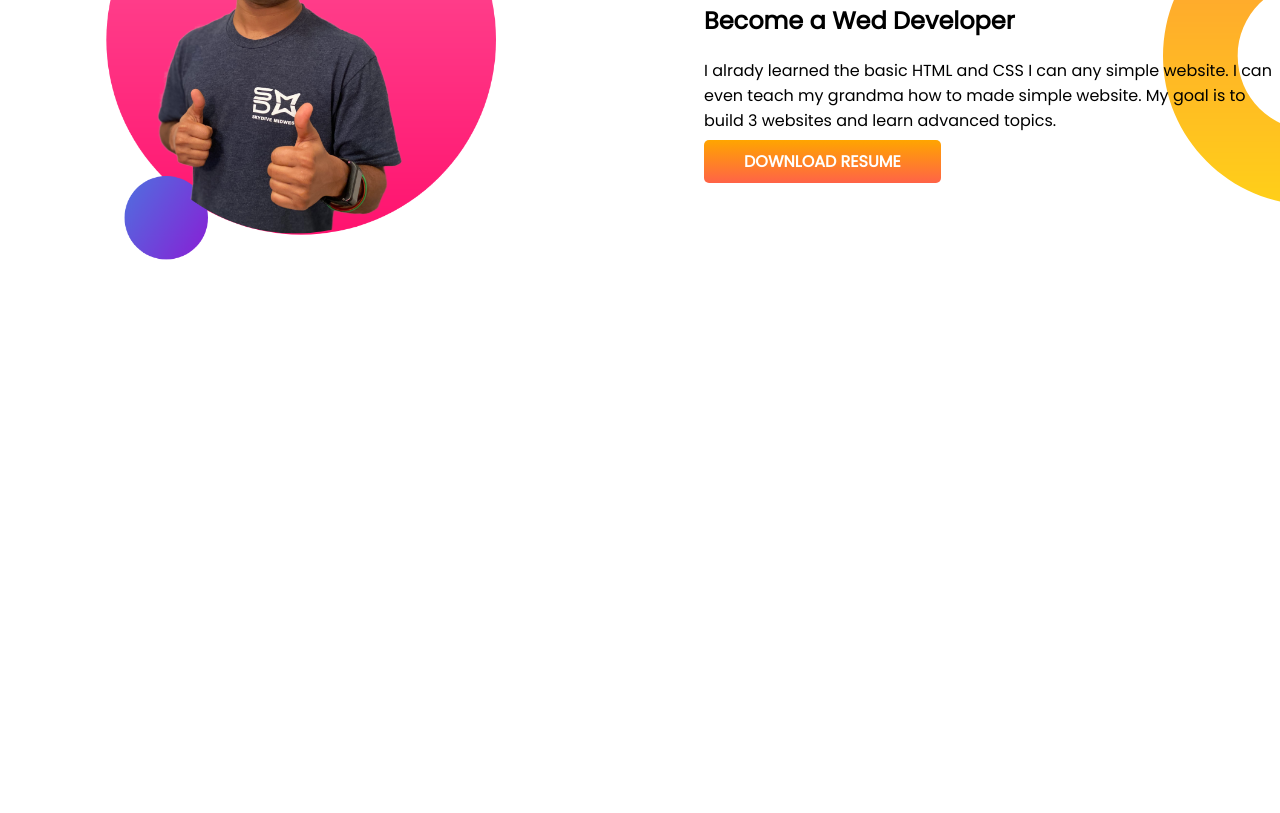
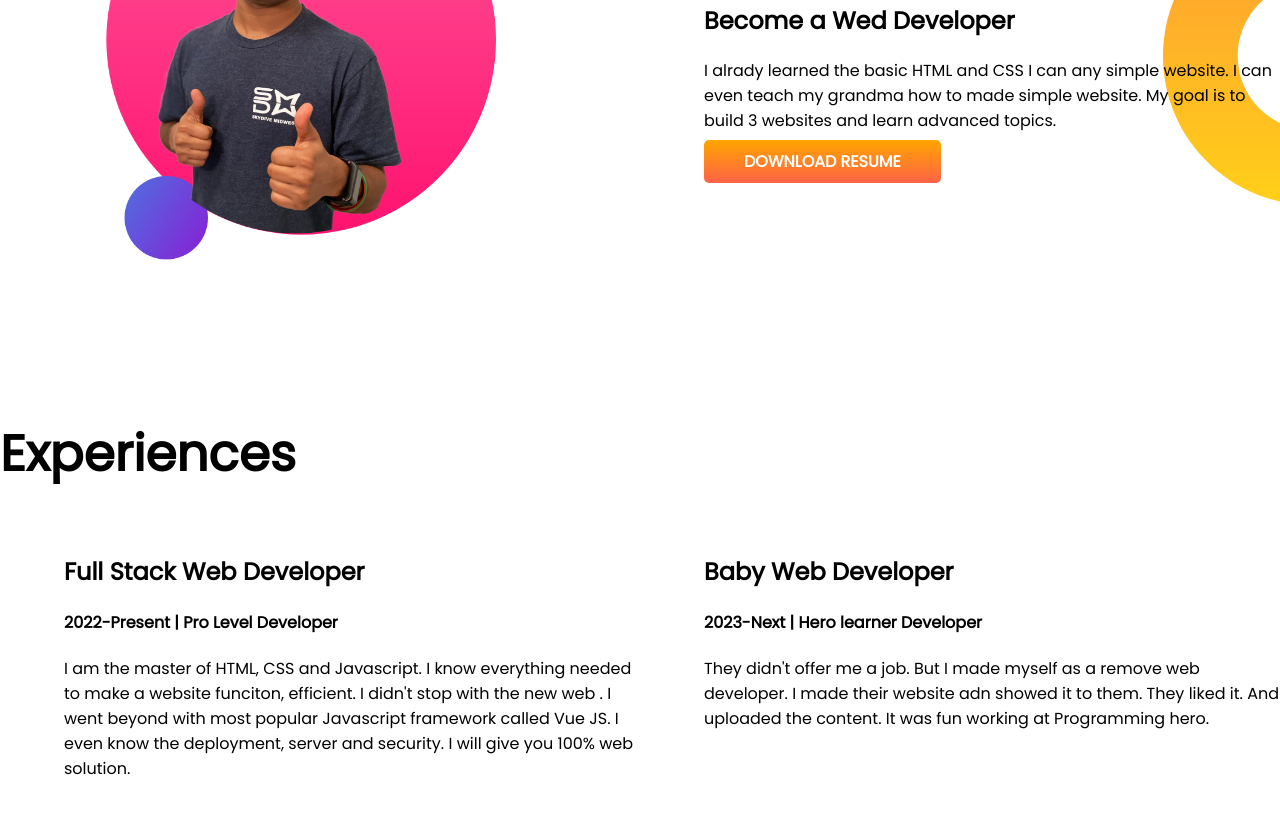
Before and after one commit to imranfix/my-first-portfolio, a plain HTML site: page index.html in a window 1280 px wide. Shown: the part 768-1581 px from the top of the page. Before the commit the page ends 1185 px from the top, so only its background shows below. Drawn offline with Linux system fonts and the light colour scheme.

Commit message:
Added experience part

```diff
--- a/index.html
+++ b/index.html
@@ -11,7 +11,7 @@
     <link rel="stylesheet" href="style.css">
 </head>
 <body>
-<section class="top-banner">
+<section class="top-banner flexible-container">
 
     <div class="half-width">
 
@@ -36,7 +36,7 @@
 
 </section>
 
-<section class="dream-big">
+<section class="dream-big flexible-container">
     <div class="half-width">
 
         <img src="images/jhankar2.png" alt="">
@@ -48,7 +48,24 @@
         <a class="link-button" target="_blank" href="www.facebook.com"> DOWNLOAD RESUME</a>
 
     </div>
+</section>
 
+<section class="experience-area">
+   <h1>Experiences</h1>
+    <div class="flexible-container">
+        <div class="half-width">
+            <h2>Full Stack Web Developer</h2>
+            <h4>2022-Present | Pro Level Developer </h4>
+            <p> I am the master of HTML, CSS and Javascript. I know everything needed to make a website funciton, efficient. I didn't stop with the new web . I went beyond with most popular Javascript framework called Vue JS. I even know the deployment, server and security. I will give you 100% web solution.</p>
+           </div>
+
+           <div class="half-width">
+            <h2>Baby Web Developer</h2>
+            <h4>2023-Next | Hero learner Developer</h4>
+            <p>They didn't offer me a job. But I made myself as a remove web developer. I made their website adn showed it to them. They liked it. And uploaded the content. It was fun working at Programming hero.</p>
+           </div>
+
+    </div>
 </section>
 
 
--- a/style.css
+++ b/style.css
@@ -13,7 +13,7 @@ h1{
 
     color: orange;
 }
-section{
+.flexible-container{
 
     display: flex;
     margin-bottom: 150px;
```
